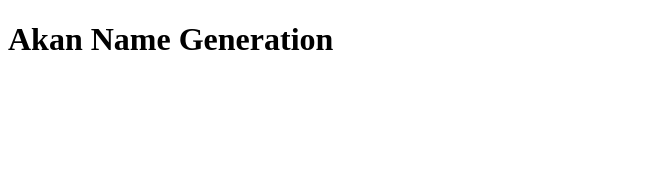
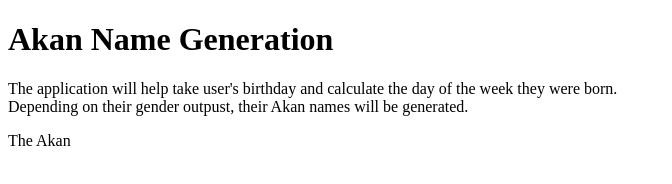
Before and after one commit to monginadiana/week-2-IP-project, a plain HTML site: page index.html in a window 1280 px wide. Shown: the whole page, without its empty margins (0-672 px from the left). Drawn offline with Linux system fonts and the light colour scheme.

Commit message:
addition of the first paragraph

```diff
--- a/index.html
+++ b/index.html
@@ -9,6 +9,8 @@
 <body>
     <header>
         <h1>Akan Name Generation</h1>
-
+        <p>The application will help take user's birthday and calculate the day of the week they were born.<br>
+        Depending on their gender outpust, their Akan names will be generated.</p>
+        <P>The Akan</P>
     </header>
     <main>
```
